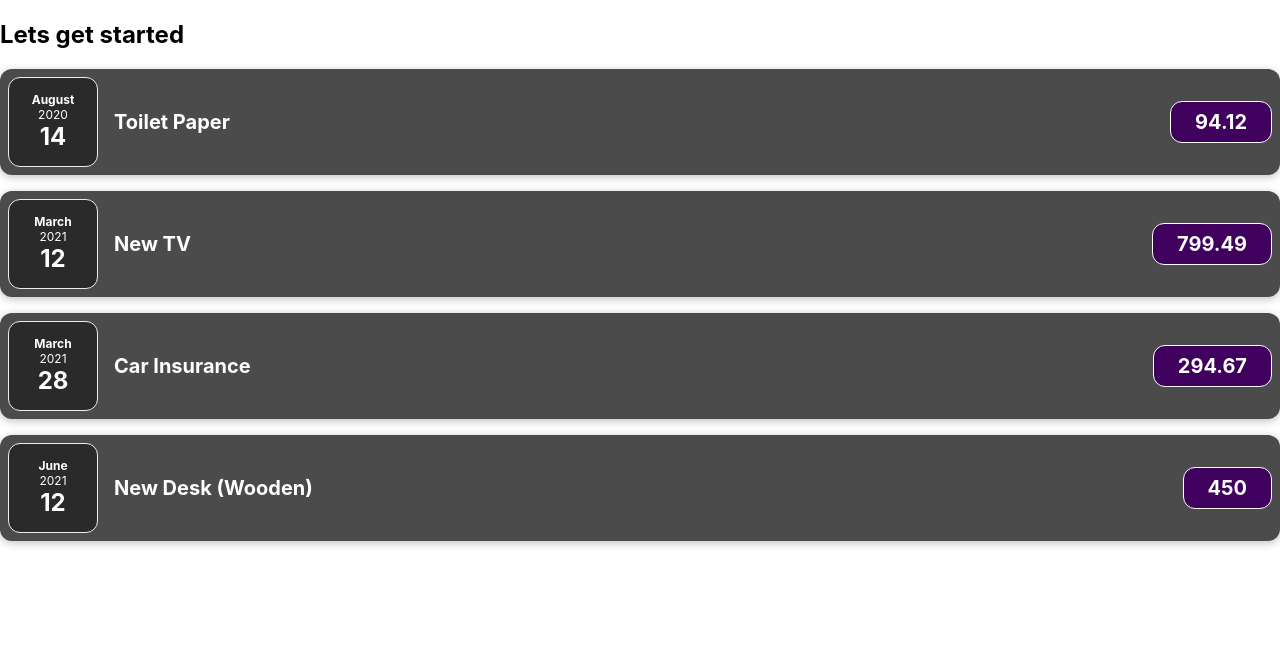
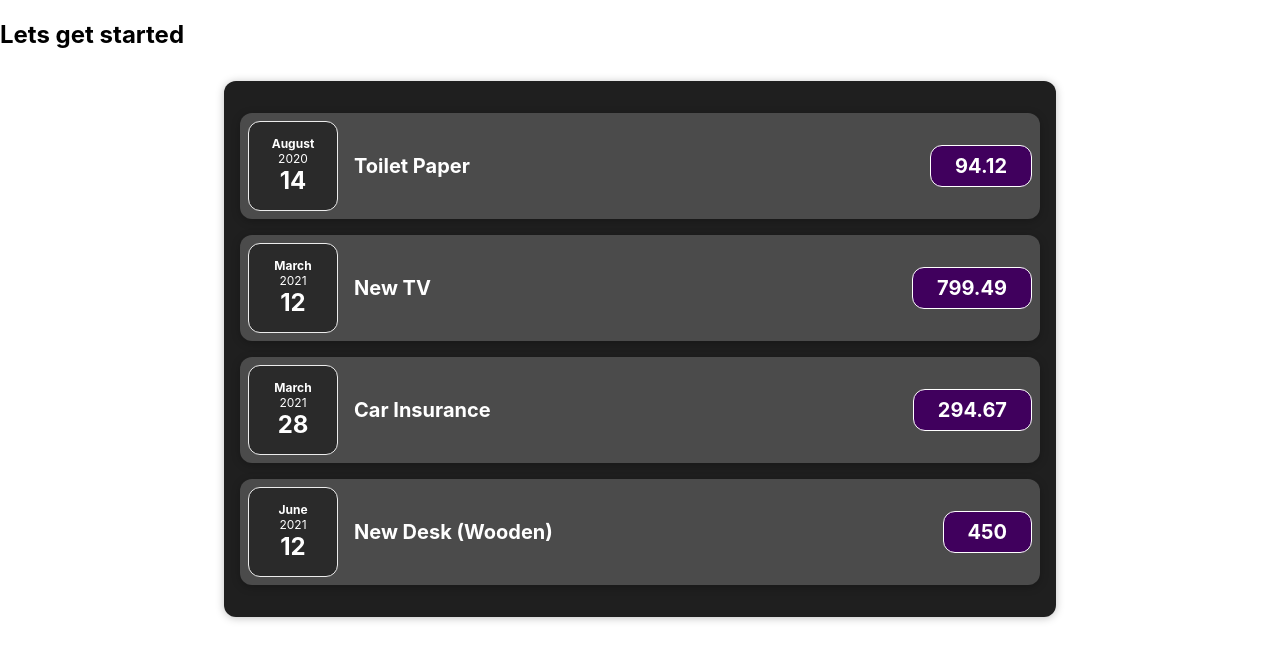
Before and after one commit to andrew-batshoun/first_react_project, a React (Create React App) app: page / in a window 1280 px wide. Shown: the top 660 px of the page. Built offline with nearby package versions, Linux system fonts and the light colour scheme.

Commit message:
added new component

```diff
--- a/src/App.js
+++ b/src/App.js
@@ -1,5 +1,7 @@
+import Expenses from "./components/Expenses.js";
 import './App.css';
-import ExpenseItem from "./components/ExpenseItem";
+
+
 
 function App() {
     const expenses = [
@@ -27,11 +29,7 @@
     return (
         <div>
             <h2>Lets get started</h2>
-            <ExpenseItem title={expenses[0].title} amount={expenses[0].amount} date={expenses[0].date}/>
-            <ExpenseItem title={expenses[1].title} amount={expenses[1].amount} date={expenses[1].date}/>
-            <ExpenseItem title={expenses[2].title} amount={expenses[2].amount} date={expenses[2].date}/>
-            <ExpenseItem title={expenses[3].title} amount={expenses[3].amount} date={expenses[3].date}/>
-
+            <Expenses items={expenses} />
         </div>
     );
 }
--- /dev/null
+++ b/src/components/Expenses.css
@@ -0,0 +1,9 @@
+.expenses {
+    padding: 1rem;
+    background-color: rgb(31, 31, 31);
+    margin: 2rem auto;
+    width: 50rem;
+    max-width: 95%;
+    border-radius: 12px;
+    box-shadow: 0 1px 8px rgba(0, 0, 0, 0.25);
+}
--- /dev/null
+++ b/src/components/Expenses.js
@@ -0,0 +1,19 @@
+import ExpenseItem from "./ExpenseItem";
+import "./Expenses.css";
+
+function Expenses(props) {
+
+    return (
+        <div className="expenses">
+            <ExpenseItem title={props.items[0].title} amount={props.items[0].amount} date={props.items[0].date}/>
+            <ExpenseItem title={props.items[1].title} amount={props.items[1].amount} date={props.items[1].date}/>
+            <ExpenseItem title={props.items[2].title} amount={props.items[2].amount} date={props.items[2].date}/>
+            <ExpenseItem title={props.items[3].title} amount={props.items[3].amount} date={props.items[3].date}/>
+        </div>
+
+
+    );
+
+}
+
+export default Expenses;
```
